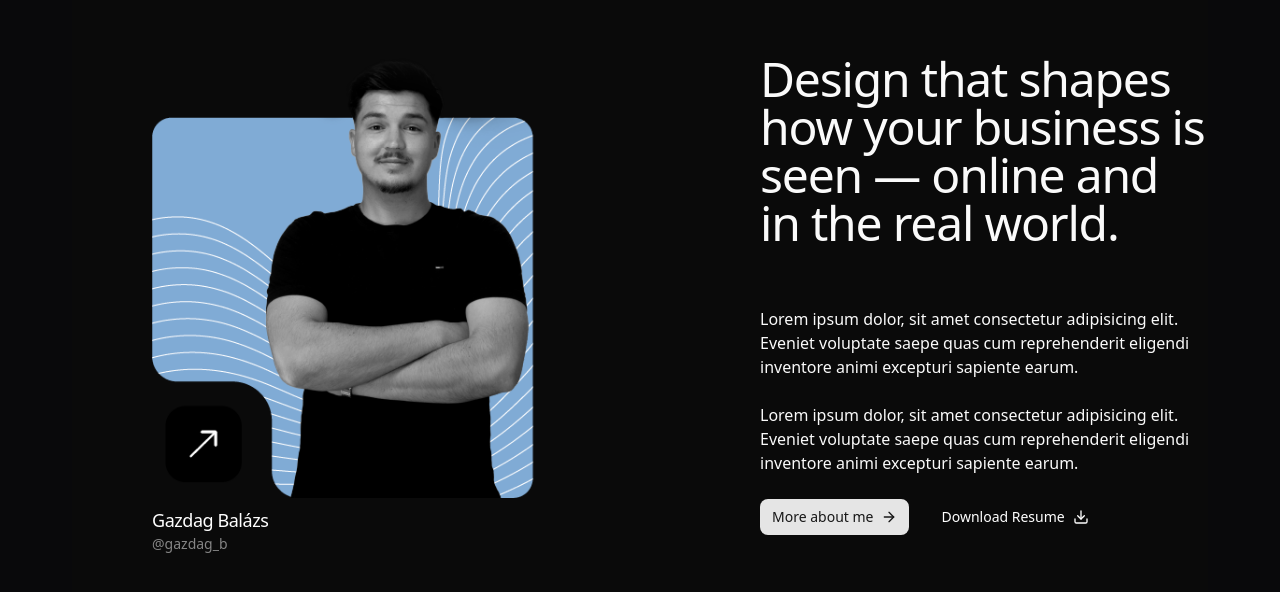
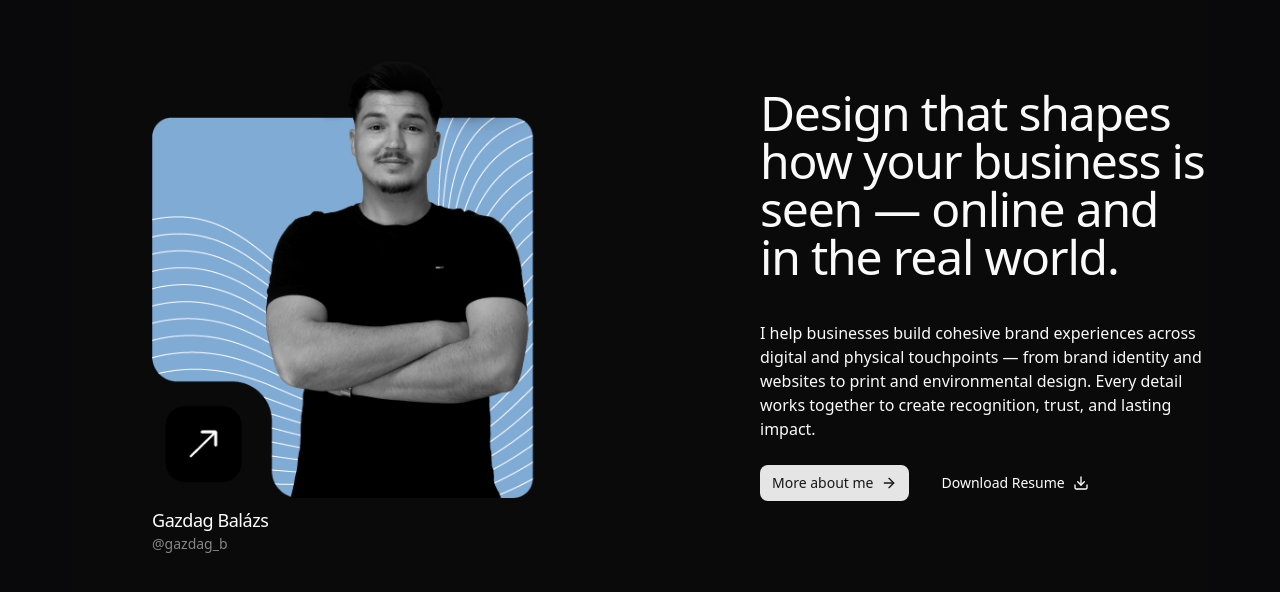
Before and after one commit to GazdagB/gazdag-studio, a Next.js app: page /design in a window 1280 px wide. Shown: the part 4600-5192 px from the top of the page. Built offline with nearby package versions, Linux system fonts and the light colour scheme.

Commit message:
💫 Add reveal animations

```diff
--- a/src/components/about15.tsx
+++ b/src/components/about15.tsx
@@ -1,8 +1,10 @@
+'use client'
 import ButtonSt from "./button-standard-3";
 import { cn } from "@/lib/utils";
 import {Download} from "lucide-react";
 import Image from "next/image";
 import Link from "next/link";
+import { motion } from "framer-motion";
 
 interface About15Props {
   className?: string;
@@ -14,7 +16,13 @@ const About15 = ({ className }: About15Props) => {
       className={cn("dark bg-background py-32 text-foreground", className)}
     >
       <div className="container flex flex-col items-center justify-center gap-25 lg:flex-row lg:gap-[10vw]">
-        <div className="text-white px-20">
+        {/* Image and Text Content */}
+        <motion.div
+        initial={{ opacity: 0, x: 200 }}
+        viewport={{ once: true, amount: 1 }}
+        whileInView={{ opacity: 1, x: 0 }}
+
+        className="text-white px-20">
           <Link href={"/about"}>
             <Image
             width={400}
@@ -31,27 +39,58 @@ const About15 = ({ className }: About15Props) => {
             </p>
             <p className="text-sm text-white/50">@gazdag_b</p>
           </div>
-        </div>
-        <div className="w-md space-y-6">
-          <h1 className="mb-15 text-5xl font-medium tracking-tight">
+        </motion.div>
+        {/* Text Content */}
+        <motion.div className="w-md space-y-6"
+        initial='hidden'
+        viewport={{ once: false, amount: 1 }}
+        whileInView='visible'
+        transition={{
+          staggerChildren: 0.3,
+          delayChildren: 0.1,
+          type: "spring",
+          stiffness: 50,
+        }}
+        >
+          <motion.h2
+          transition={{
+            duration: 0.3,
+
+          }}
+          variants={{
+      hidden: { opacity: 0, x: 300 },
+      visible: { opacity: 1, x: 0 }
+    }}  className="mb-10 text-5xl font-medium tracking-tight">
             Design that shapes how your business is seen — online and in the real world.
 
-          </h1>
-          <p className="text-sm lg:text-base">
-            Lorem ipsum dolor, sit amet consectetur adipisicing elit. Eveniet
-            voluptate saepe quas cum reprehenderit eligendi inventore animi
-            excepturi sapiente earum.
-          </p>
-          <p className="text-sm lg:text-base">
-            Lorem ipsum dolor, sit amet consectetur adipisicing elit. Eveniet
-            voluptate saepe quas cum reprehenderit eligendi inventore animi
-            excepturi sapiente earum.
-          </p>
-          <div className="flex gap-5">
+          </motion.h2>
+          <motion.p
+          variants={{
+            hidden: { opacity: 0, x: 300 },
+            visible: { opacity: 1, x: 0 }
+          }}
+          transition={{
+            duration: 0.3,
+
+          }}
+          className="text-sm lg:text-base">
+            I help businesses build cohesive brand experiences across digital and physical touchpoints — from brand identity and websites to print and environmental design. Every detail works together to create recognition, trust, and lasting impact.
+          </motion.p>
+
+          <motion.div
+         variants={{
+      hidden: { opacity: 0, x: 300 },
+      visible: { opacity: 1, x: 0 }
+    }}
+    transition={{
+      duration: 0.3,
+
+    }}
+          className="flex gap-5">
             <ButtonSt cursorP={true} title={"More about me"}></ButtonSt>
             <ButtonSt icon={<Download/>} bgColor={"#0000"} cursorP={true} title={"Download Resume"}></ButtonSt>
-          </div>
-        </div>
+          </motion.div>
+        </motion.div>
       </div>
     </section>
   );
--- a/src/components/common/ServiceCards.tsx
+++ b/src/components/common/ServiceCards.tsx
@@ -63,6 +63,13 @@ const ServiceCard = ({
 }) => {
   return (
     <motion.div
+    variants={{
+      hidden: { opacity: 0, x: 300 },
+      visible: { opacity: 1, x: 0 }
+    }}
+    transition={{
+      duration: 0.3,
+    }}
       className="bg-white p-6 rounded-lg shadow-lg flex flex-col items-center text-center h-[200px] w-[90%]">
       {/* Image Container*/}
       <div className=" w-full flex items-center justify-start ">
@@ -79,18 +86,30 @@ const ServiceCard = ({
 }
 
 const ServiceCards = () => {
-
   return (
-    <div className="bg-zinc-950 mt-[80vh]" >
-      {/* Container mindkettőnek - KÖZÉPEN */}
+    <div className="bg-zinc-950 mt-[80vh]">
+      {/* Non-sticky trigger wrapper */}
+      <motion.div
+        initial="hidden"
+        whileInView="visible"
+        viewport={{ once: true, amount: 0.5 }}
+         transition={{
+          staggerChildren: 0.3,
+          delayChildren: 0.1,
+          type: "spring",
+          stiffness: 50,
+        }}
+      >
         <div className="sticky top-1/2 -translate-y-1/2 px-4">
-        {/* Sticky szöveg */}
-        <motion.div
-          className="flex justify-center mb-12 md:mb-16">
-          <h2 className="text-xl sm:text-2xl md:text-4xl mb-15 font-bold text-center">
+          <div className="flex justify-center mb-12 md:mb-16">
+            <motion.h2 className="text-xl sm:text-2xl md:text-4xl mb-15 font-bold text-center"
+            initial={{ opacity: 0, y: 50 }}
+            whileInView={{ opacity: 1, y: 0 }}
+            transition={{ duration: 0.6 }}
+            >
               WHAT CAN I <span className="text-blue-400">DESIGN</span> FOR YOU?
-          </h2>
-        </motion.div>
+            </motion.h2>
+          </div>
 
           {/* Service Cards Grid */}
           <div className="max-w-6xl mx-auto">
@@ -99,11 +118,13 @@ const ServiceCards = () => {
                 <ServiceCard
                   key={index}
                   service={service}
-                index={index}/>
+                  index={index}
+                />
               ))}
             </div>
           </div>
         </div>
+      </motion.div>
     </div>
   )
 }
```
Lines whose indentation alone changed are shown as unchanged.
